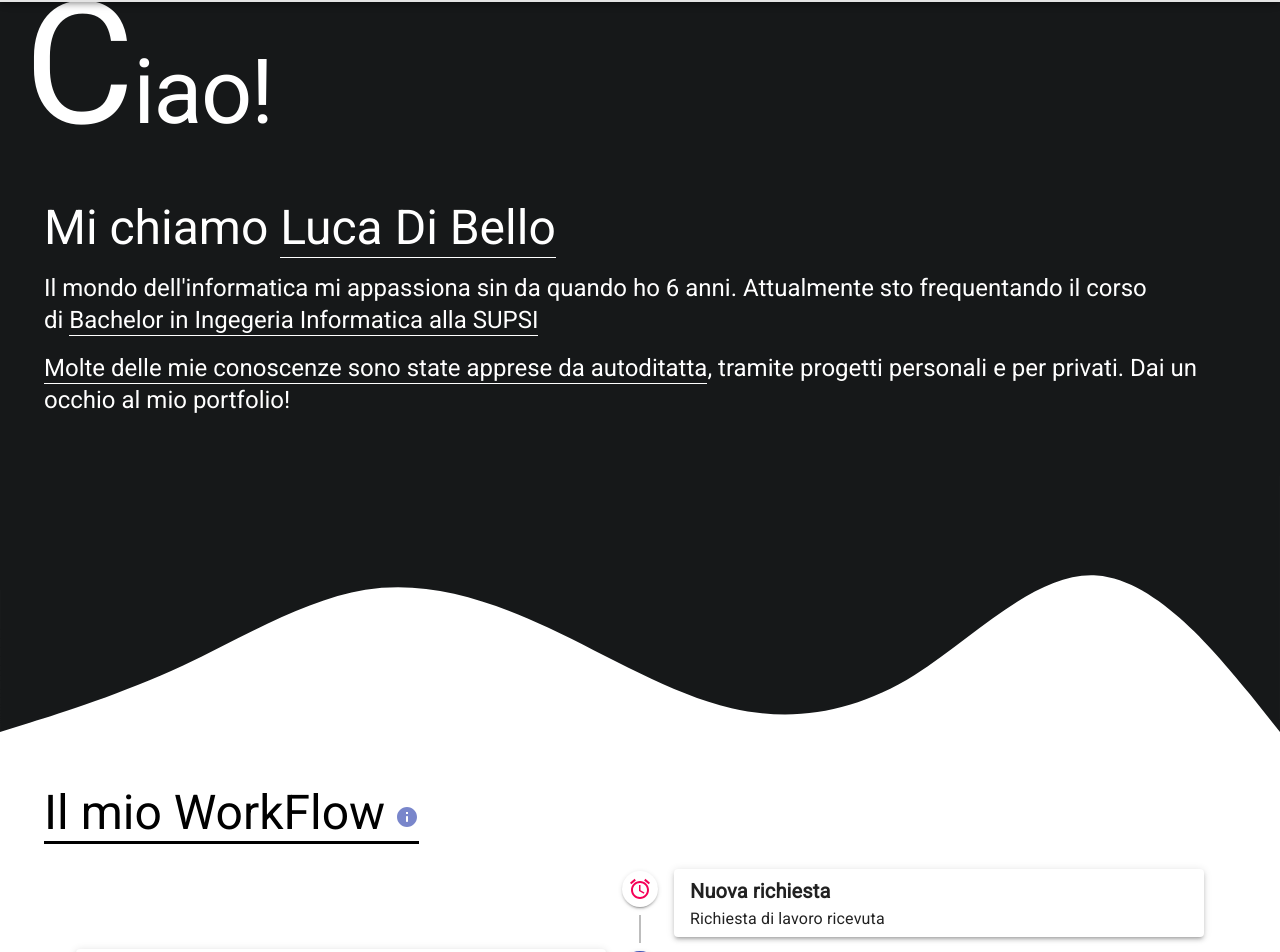
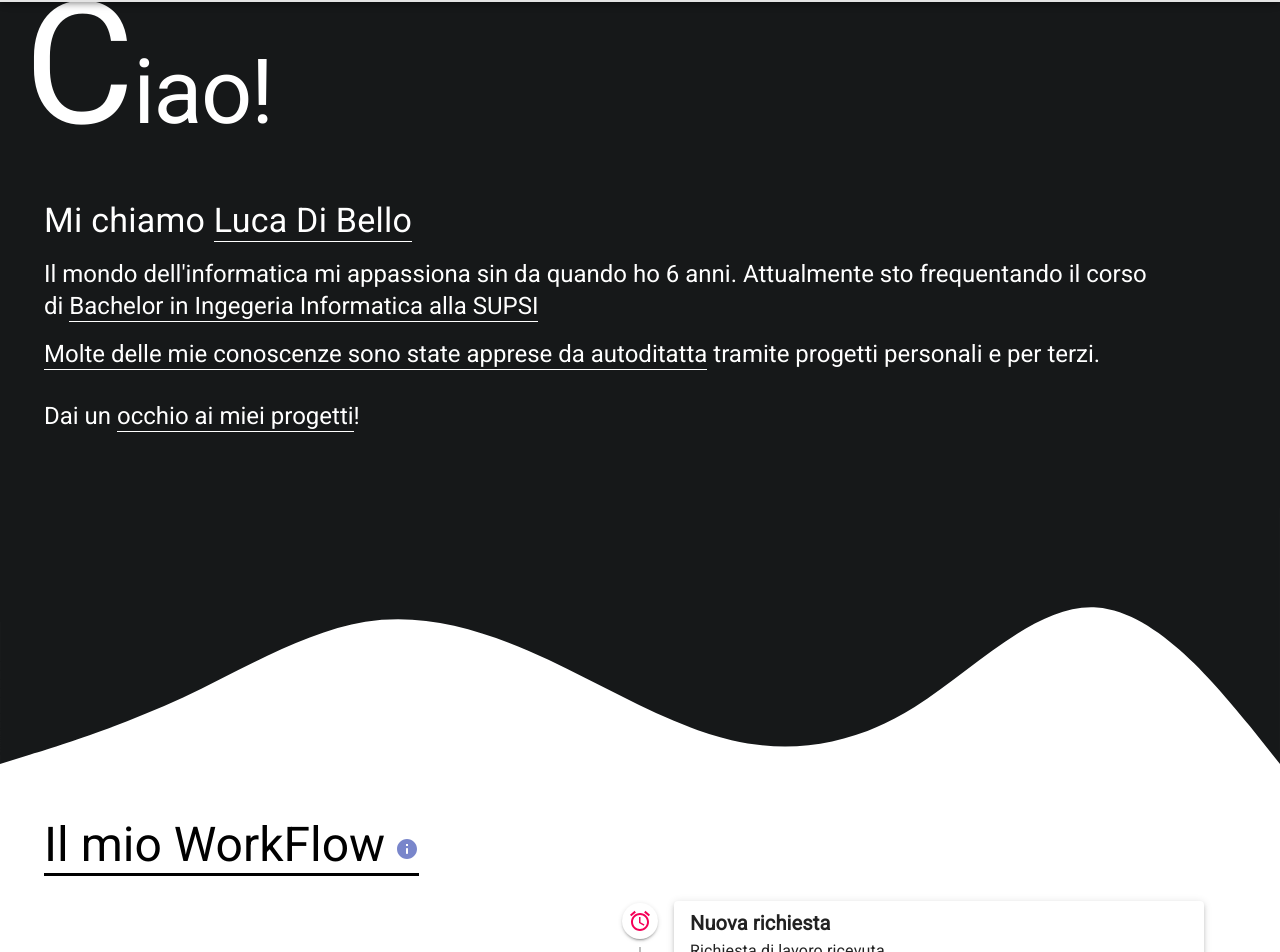
Before and after one commit to lucadibello/lucadibello, a React (Create React App) app in the folder client/: page / in a window 1280 px wide. Shown: the part 798-1750 px from the top of the page. Built offline with nearby package versions, Linux system fonts and the light colour scheme; no server answers.

Commit message:
Update Bio text

```diff
--- a/client/src/components/Bio.tsx
+++ b/client/src/components/Bio.tsx
@@ -32,6 +32,9 @@ const useStyles = makeStyles(() =>
       borderBottom: '1px solid #FFF',
       paddingBottom: '1px',
       transition: '0.5s ease-in-out',
+    },
+    endPhrase: {
+      marginTop: "30px"
     }
   })
 );
@@ -49,7 +52,7 @@ export default function Bio () {
         <span className={classes.initialLetter}>C</span><span className={classes.titleWelcome}>iao!</span>
       </Typography>
       <Box className={classes.bioBody}>
-        <Typography variant="h3" component="h3" paragraph={true}>
+        <Typography variant="h4" component="h3" paragraph={true}>
           Mi chiamo&nbsp;
           <span
             className={classes.smallerTitle + " " + (highlited ? classes.highlited: classes.underlined)}
@@ -79,7 +82,19 @@ export default function Bio () {
           >
             Molte delle mie conoscenze sono state apprese da autoditatta
           </span>
-          ,&nbsp;tramite progetti personali e per privati. Dai un occhio al mio portfolio!
+          &nbsp;tramite progetti personali e per terzi.
+        </Typography>
+
+        <Typography className={classes.endPhrase} variant="h5" component="p" paragraph={true}>
+          Dai un&nbsp;
+          <span
+            className={classes.smallerTitle + " " + (highlited ? classes.highlited: classes.underlined)}
+            onMouseEnter={() => setHightlited(true)}
+            onMouseLeave={() => setHightlited(false)}
+          >
+            occhio ai miei progetti
+          </span>
+          &#33;
         </Typography>
       </Box>
     </Box>
```
